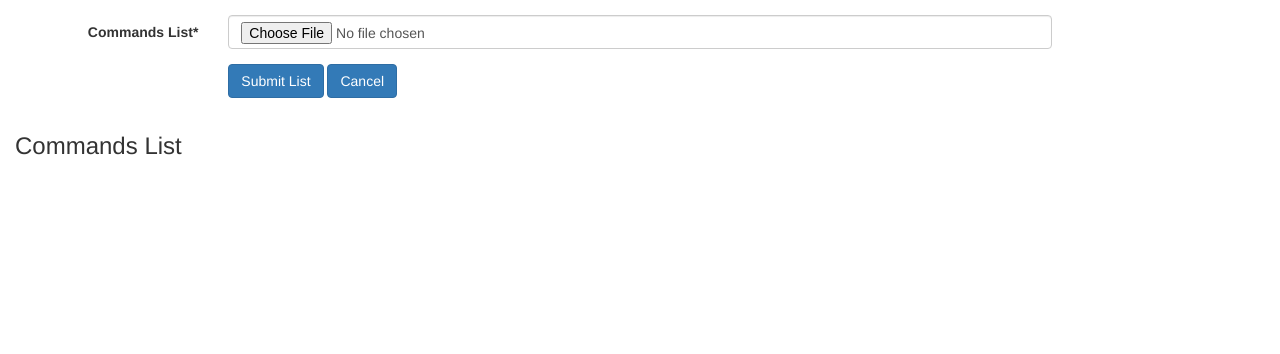
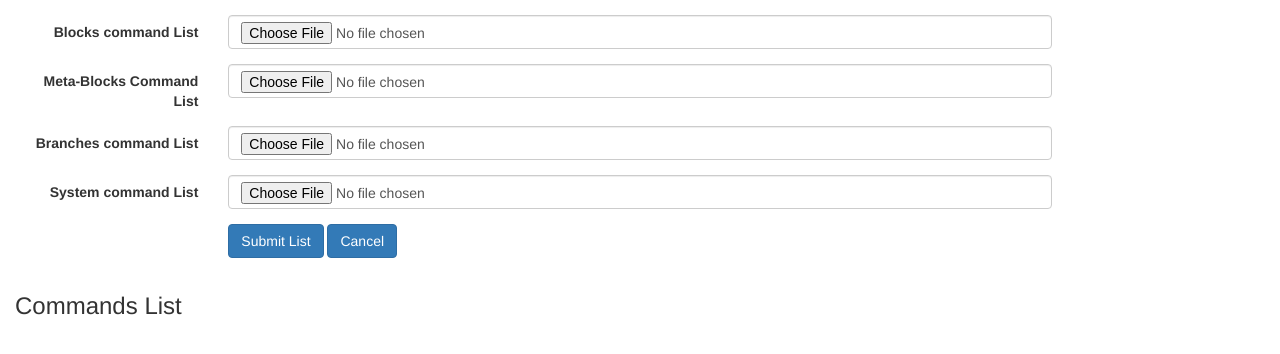
Before and after one commit to aaleotti-unimore/AWD, a Django app: page /admin/updatecommands in a window 1280 px wide. Shown: the part 81-435 px from the top of the page. Run offline with Django 3.2, Linux system fonts and the light colour scheme; a user stored in the database is signed in; some libraries are stand-ins or nearby versions.

Commit message:
upload comandi, salvataggio comandi, help page funzionanti solo per Command Blocks

```diff
--- a/AWD_Zanasi/forms.py
+++ b/AWD_Zanasi/forms.py
@@ -73,9 +73,26 @@ class EditProjectForm(forms.Form):
         )
     )
 
+
 class LoadCommandsListForm(forms.Form):
-    commands_list = forms.FileField(
-        label="Commands List",
+    blocks_list = forms.FileField(
+        label="Blocks command List",
+        required=False,
+    )
+    meta_blocks_list = forms.FileField(
+        label="Meta-Blocks Command List",
+        required=False,
+
+    )
+    branches_list = forms.FileField(
+        label="Branches command List",
+        required=False,
+
+    )
+    system_list = forms.FileField(
+        label="System command List",
+        required=False,
+
     )
 
     helper = FormHelper()
@@ -85,7 +102,10 @@ class LoadCommandsListForm(forms.Form):
     helper.label_class = 'col-lg-2'
     helper.field_class = 'col-lg-8'
     helper.layout = Layout(
-        'commands_list',
+        'blocks_list',
+        'meta_blocks_list',
+        'branches_list',
+        'system_list',
         FormActions(
             Submit('save_changes', 'Submit List', css_class="btn-primary"),
             Submit('cancel', 'Cancel', onclick='history.go(-1);'),
--- a/AWD_Zanasi/templates/AWD_Zanasi/base.html
+++ b/AWD_Zanasi/templates/AWD_Zanasi/base.html
@@ -64,6 +64,9 @@
                         <li>
                             <a href="{% url 'create_project' %}"><i class="fa fa-fw fa-plus"></i>Create</a>
                         </li>
+                        <li>
+                            <a href="{% url 'help_page' %}"><i class="fa fa-fw fa-crosshairs"></i>Help</a>
+                        </li>
                         {#                        <li>#}
                         {#                            <a href="#"><i class="fa fa-fw fa-edit"></i>Edit</a>#}
                         {#                        </li>#}
--- a/AWD_Zanasi/urls.py
+++ b/AWD_Zanasi/urls.py
@@ -12,4 +12,5 @@ urlpatterns = [
                   url(r'^projects/(?P<project_id>[0-9]+)/edit/$', views.edit_project, name='edit_project'),
                   url(r'^projects/(?P<project_id>[0-9]+)/delete/$', views.delete_project, name='delete_project'),
                   url(r'^admin/updatecommands$', views.update_commands, name='update_commands'),
+                  url(r'^help/$', views.help_page, name='help_page')
               ] + static(settings.MEDIA_URL, document_root=settings.MEDIA_ROOT)
--- a/AWD_Zanasi/views.py
+++ b/AWD_Zanasi/views.py
@@ -115,24 +115,30 @@ def update_commands(request):
     if request.method == 'POST':
         form = LoadCommandsListForm(request.POST, request.FILES)
         if form.is_valid():
-            csvfile = request.FILES['commands_list']
-            #
-            # dialect = csv.Sniffer().sniff(codecs.EncodedFile(csvfile, "iso-8859-1").readline())
-            # cmd_list = csv.reader(
-            #     codecs.EncodedFile(csvfile, "iso-8859-1"),
-            #     # csvfile,
-            #     delimiter=str(u','),
-            #     dialect=dialect)
+            if (request.FILES['blocks_list']):
+                csvfile = request.FILES['blocks_list']
+                cmd_list = unicode_csv_reader(csvfile)
+                iterlist = iter(cmd_list)
+                next(iterlist)
+                for row in iterlist:
+                    cmd = CommandBlock()
+                    cmd.Sigla = row[0]
+                    cmd.Tipo_di_Ramo = row[1]
+                    cmd.Diretto = row[2]
+                    cmd.Out = row[3]
+                    cmd.E_name = row[4]
+                    cmd.K_name = row[5]
+                    cmd.Q_name = row[6]
+                    cmd.F_name = row[7]
+                    cmd.Help = row[8]
+                    cmd.Comandi = row[9]
+                    cmd.Help_ENG = row[10]
+                    cmd.save()
 
-            cmd_list = unicode_csv_reader(csvfile)
-
-            return render(request, 'AWD_Zanasi/updatecommands.html',
-                          {'form': LoadCommandsListForm(), 'commands': cmd_list})
+                return render(request, 'AWD_Zanasi/updatecommands.html',
+                              {'form': LoadCommandsListForm(), 'commands': cmd_list})
 
     return render(request, 'AWD_Zanasi/updatecommands.html', {'form': form, 'commands': cmd_list})
-
-
-import csv
 
 
 # noinspection PyCompatibility
@@ -140,3 +146,10 @@ def unicode_csv_reader(utf8_data, dialect=csv.excel, **kwargs):
     csv_reader = csv.reader(utf8_data, dialect=dialect, **kwargs)
     for row in csv_reader:
         yield [unicode(cell, 'ISO-8859-1') for cell in row]
+
+
+def help_page(request):
+    blocks = CommandBlock.objects.all()
+    for block in blocks:
+        pprint(block.Help_ENG)
+    return render(request, 'AWD_Zanasi/help.html', {"blocks": blocks})
--- a/matlab_projects/2017/05/04/out.txt
+++ /dev/null
@@ -1,3 +0,0 @@
-  PID TTY          TIME CMD
- 5397 pts/2    00:00:00 bash
- 5401 pts/2    00:00:00 ps
--- a/matlab_projects/2017/05/04/out_YUEzFJT.txt
+++ /dev/null
@@ -1,3 +0,0 @@
-  PID TTY          TIME CMD
- 5397 pts/2    00:00:00 bash
- 5401 pts/2    00:00:00 ps
```
Also changed, not shown: AWD_Zanasi/templates/AWD_Zanasi/help.html (added, +54 -0 lines), db.sqlite3. Lines whose indentation alone changed are shown as unchanged.
